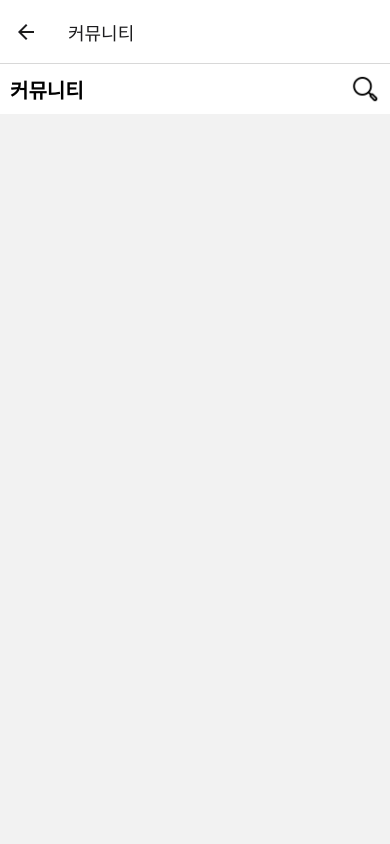
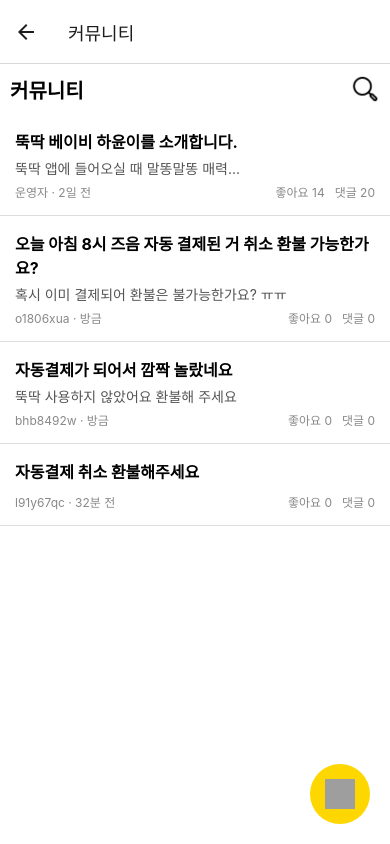
Before and after one commit to MJU-Capstone-ScalpNote/ScalpNote-Frontend, a React Native app: screen /CommunityScreen in a window 390 px wide. Built offline with nearby package versions, Linux system fonts and the light colour scheme; grey boxes are pictures that could not be loaded.

Commit message:
feat: community 화면 구현

```diff
--- a/screens/CommunityScreen.jsx
+++ b/screens/CommunityScreen.jsx
@@ -1,19 +1,184 @@
+import React, { useState } from "react";
 import {
+  View,
+  Text,
+  FlatList,
+  TouchableOpacity,
+  StyleSheet,
   Image,
-  Button,
-  StyleSheet,
-  Text,
-  TouchableOpacity,
-  View,
 } from "react-native";
 import CommunityHeader from "../components/CommunityHeader";
+import { useNavigation } from "@react-navigation/native";
 
 const CommunityScreen = () => {
+  const [selectedPost, setSelectedPost] = useState(null);
+  const navigation = useNavigation();
+
+  const dummyPosts = [
+    {
+      id: "1",
+      title: "뚝딱 베이비 하윤이를 소개합니다.",
+      content: "뚝딱 앱에 들어오실 때 말똥말똥 매력...",
+      date: "2일 전",
+      author: "운영자",
+      likes: 14,
+      comments: 20,
+    },
+    {
+      id: "2",
+      title: "오늘 아침 8시 즈음 자동 결제된 거 취소 환불 가능한가요?",
+      content: "혹시 이미 결제되어 환불은 불가능한가요? ㅠㅠ",
+      date: "방금",
+      author: "o1806xua",
+      likes: 0,
+      comments: 0,
+    },
+    {
+      id: "3",
+      title: "자동결제가 되어서 깜짝 놀랐네요",
+      content: "뚝딱 사용하지 않았어요 환불해 주세요",
+      date: "방금",
+      author: "bhb8492w",
+      likes: 0,
+      comments: 0,
+    },
+    {
+      id: "4",
+      title: "자동결제 취소 환불해주세요",
+      content: "",
+      date: "32분 전",
+      author: "l91y67qc",
+      likes: 0,
+      comments: 0,
+    },
+  ];
+
+  const renderPost = ({ item }) => (
+    <TouchableOpacity onPress={() => setSelectedPost(item)}>
+      <View style={styles.postContainer}>
+        <Text style={styles.postTitle}>{item.title}</Text>
+        <Text style={styles.postContent}>{item.content}</Text>
+        <View style={styles.postFooter}>
+          <Text style={styles.postAuthor}>
+            {item.author} · {item.date}
+          </Text>
+          <View style={styles.postStats}>
+            <Text style={styles.postStat}>좋아요 {item.likes}</Text>
+            <Text style={styles.postStat}>댓글 {item.comments}</Text>
+          </View>
+        </View>
+      </View>
+    </TouchableOpacity>
+  );
+
   return (
-    <View>
+    <View style={styles.container}>
       <CommunityHeader />
+      {selectedPost ? (
+        <View style={styles.postDetailContainer}>
+          <TouchableOpacity onPress={() => setSelectedPost(null)}>
+            <Text style={styles.backButton}>＜ 뒤로가기</Text>
+          </TouchableOpacity>
+          <Text style={styles.postDetailTitle}>{selectedPost.title}</Text>
+          <Text style={styles.postDetailContent}>{selectedPost.content}</Text>
+          <Text style={styles.postDetailAuthor}>
+            {selectedPost.author} · {selectedPost.date}
+          </Text>
+        </View>
+      ) : (
+        <FlatList
+          data={dummyPosts}
+          renderItem={renderPost}
+          keyExtractor={(item) => item.id}
+        />
+      )}
+      <TouchableOpacity
+        style={styles.writeButton}
+        onPress={() => navigation.navigate("WritePost")}
+      >
+        <Image
+          source={{
+            uri: "https://cdn-icons-png.flaticon.com/512/1828/1828911.png",
+          }} // 아이콘 URL
+          style={styles.writeButtonImage}
+        />
+      </TouchableOpacity>
     </View>
   );
 };
 
 export default CommunityScreen;
+
+const styles = StyleSheet.create({
+  container: {
+    flex: 1,
+    backgroundColor: "white",
+  },
+  postContainer: {
+    padding: 15,
+    borderBottomWidth: 1,
+    borderBottomColor: "#ddd",
+  },
+  postTitle: {
+    fontSize: 16,
+    fontWeight: "bold",
+  },
+  postContent: {
+    fontSize: 14,
+    color: "#555",
+    marginVertical: 5,
+  },
+  postFooter: {
+    flexDirection: "row",
+    justifyContent: "space-between",
+  },
+  postAuthor: {
+    fontSize: 12,
+    color: "#888",
+  },
+  postStats: {
+    flexDirection: "row",
+  },
+  postStat: {
+    fontSize: 12,
+    color: "#888",
+    marginLeft: 10,
+  },
+  postDetailContainer: {
+    flex: 1,
+    padding: 15,
+  },
+  backButton: {
+    fontSize: 16,
+    color: "#007BFF",
+    marginBottom: 15,
+  },
+  postDetailTitle: {
+    fontSize: 20,
+    fontWeight: "bold",
+  },
+  postDetailContent: {
+    fontSize: 16,
+    color: "#555",
+    marginVertical: 10,
+  },
+  postDetailAuthor: {
+    fontSize: 14,
+    color: "#888",
+  },
+  writeButton: {
+    position: "absolute",
+    right: 20,
+    bottom: 20,
+    width: 60,
+    height: 60,
+    borderRadius: 30,
+    backgroundColor: "#FFD700",
+    justifyContent: "center",
+    alignItems: "center",
+  },
+  writeButtonImage: {
+    width: 30,
+    height: 30,
+  },
+});
```
